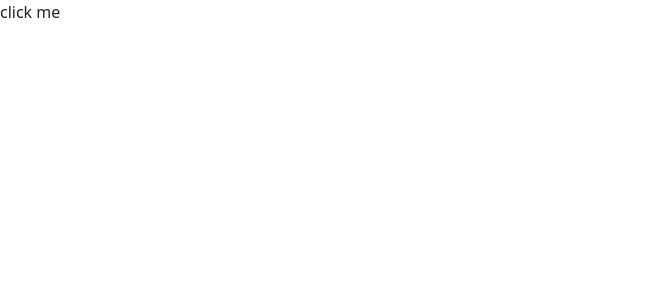
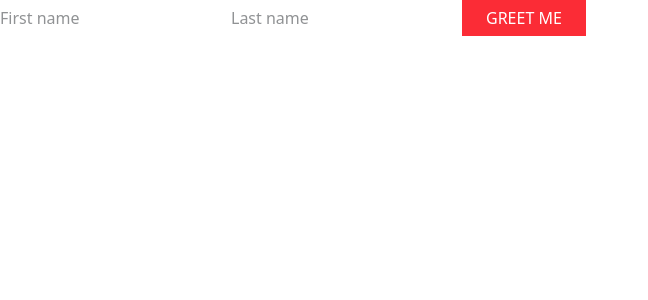
Before and after one commit to kelia01/React, a React (Vite) app in the folder vite-project/: page / in a window 1280 px wide. Shown: the top 300 px of the page, without its empty margins (0-648 px from the left). Built offline with nearby package versions, Linux system fonts and the light colour scheme; the HTML template or start-up script is replaced by a standard one.

Commit message:
Remove the first and last character

```diff
--- a/vite-project/src/App.tsx
+++ b/vite-project/src/App.tsx
@@ -1,22 +1,15 @@
 import { useState } from "react";
-import Game from "./components/Game";
-import {produce} from 'immer';
+import { produce } from "immer";
+import Expandable from "./components/Expandable";
+import Form from "./components/ReactExercises/Form";
 
 
 function App() {
-  const [pizza,setPizza] = useState({
-    name: 'Spicy Pepperoni',
-    toppings: ['Mushroom']
-  });
-
-  const handleClick = () => {
-    setPizza({ ...pizza, toppings: [...pizza.toppings, 'Yammy']})
-  }
   return (
-    <>
-     <button onClick={handleClick}>click me</button>
-    </>
-  );
+    <div>
+    <Form />
+  </div>
+  )
 }
 
 export default App;
--- a/vite-project/src/components/ReactExercises/Form.tsx
+++ b/vite-project/src/components/ReactExercises/Form.tsx
@@ -1,27 +1,18 @@
 import React, { useState } from 'react'
 
 const Form = () => {
+  const [fname, setFname] = useState('');
+  const [lname, setLname] = useState('');
 
-    const [fname, setFname] = useState('');
-    const [lname, setLname] = useState('');
-    const handleChange = (e:  React.ChangeEvent<HTMLInputElement>) => {
-        const {name, value} =  e.target;
-        if (name === 'fname') {
-          setFname(value);
-        } else if(name === 'lname'){
-          setLname(value);
-        }
-    }
-
-    const handleSubmit = (e: React.FormEvent<HTMLFormElement>) => {
-        e.preventDefault();
-        alert(`Hello ${fname} ${lname}`)
-    }
+  const handleSubmit = (e: React.FormEvent<HTMLFormElement>) => {
+    e.preventDefault();
+    alert(`Hi ${fname} ${lname}`);
+  }
   return (
-    <form className='flex flex-col space-y-6' onSubmit={handleSubmit}>
-        <input type="text" name='fname' placeholder='First name' value={fname} onChange= {handleChange}/>
-        <input type="text" name='lname' placeholder='Last name' value={lname} onChange= {handleChange}/>
-        <button className='bg-amber-800'>Greet me</button>
+    <form onSubmit={handleSubmit}>
+      <input type="text" placeholder='First name' value={fname} onChange={(e) => setFname(e.target.value)}/>
+      <input type="text" placeholder='Last name' value={lname} onChange={(e) => setLname(e.target.value)}/>
+      <button className='bg-red-500 text-white text-xl px-6 py-1.5'>GREET ME</button>
     </form>
   )
 }
```
